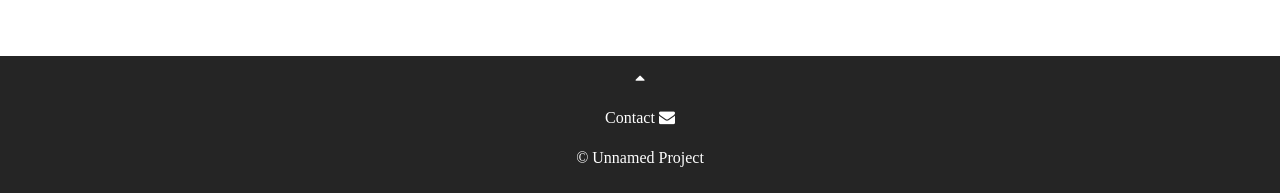
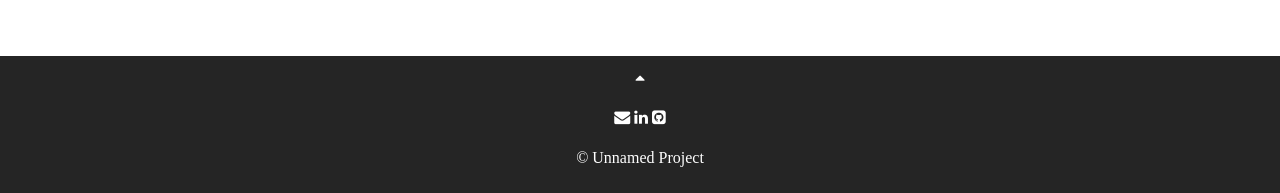
Before and after one commit to srnatalia/srnatalia.github.io, a Jekyll site: the page built from index.html, in a window 1280 px wide and 900 px high, scrolled down 1549 px. Shown: the part 704-897 px from the top of the window. Built offline with Jekyll 4.4.1, drawn with Linux system fonts in a browser that asks for light colours; some web fonts are replaced.

Commit message:
Update footer.html

```diff
--- a/_includes/footer.html
+++ b/_includes/footer.html
@@ -1,6 +1,11 @@
 <footer class="footer">
     <a class="up" href="#index" data-scroll><i class="icon fa fa-caret-up" aria-hidden="true"></i></a>
-    <p>Contact <a aria-label="Send email" href="mailto:{{ site.email }}"><i class="icon fa fa-envelope"></i></a></p>
+    <p>
+        <a aria-label="Send email" href="mailto:{{ site.email }}"><i class="icon fa fa-envelope"></i></a>
+        <a aria-label="My LinkedIn" target="_blank" href="https://www.linkedin.com/in/{{ site.linkedin_username }}"><i class="icon fa fa-linkedin" aria-hidden="true"></i></a>
+        <a aria-label="My Github" target="_blank" href="https://github.com/{{ site.github_username }}"><i class="icon fa fa-github-square" aria-hidden="true"></i></a>
+
+    </p>
     <p>&copy; {{site.username}}</p>
     <!-- <p>&copy; {{ site.username }}</p> <a href="https://github.com/murraco">
     <p>  Built with Jekyll and <span class="love">❤</span></p>-->
```
